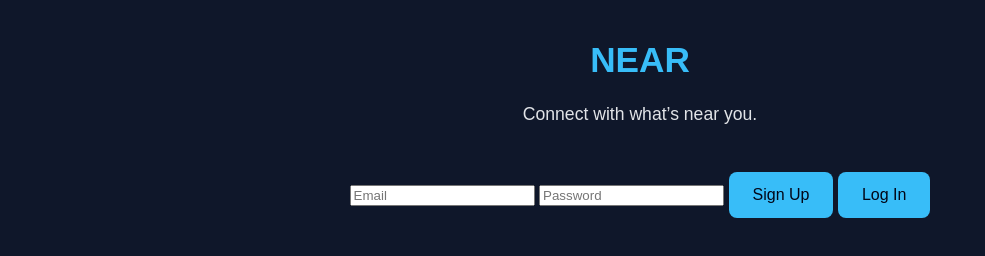
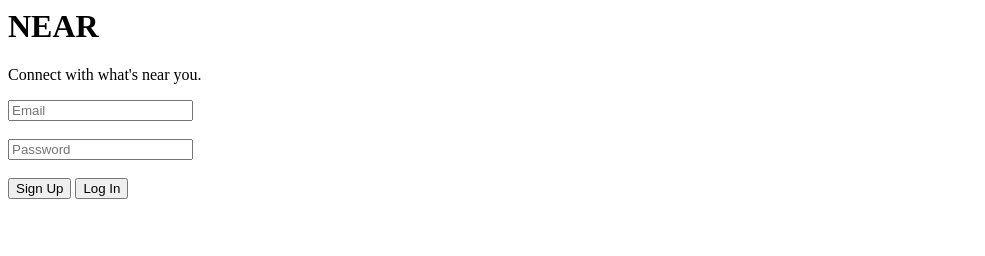
Before and after one commit to tkaralus69-ship-it/near-app, a plain HTML site: page index.html in a window 1280 px wide. Shown: the whole page, without its empty margins (0-985 px from the left). Drawn offline with Linux system fonts and the light colour scheme.

Commit message:
Update index.html

```diff
--- a/index.html
+++ b/index.html
@@ -1,25 +1,23 @@
-<!DOCTYPE html>
+<!<!DOCTYPE html>
 <html lang="en">
 <head>
-  <meta charset="UTF-8">
+  <meta charset="UTF-8" />
   <title>NEAR</title>
-  <link rel="stylesheet" href="style.css">
+  <meta name="viewport" content="width=device-width, initial-scale=1.0" />
 </head>
+<body>
 
-<body>
-  <div class="container">
-    <h1>NEAR</h1>
-    <p>Connect with what’s near you.</p>
+  <h1>NEAR</h1>
+  <p>Connect with what's near you.</p>
 
-    <input id="email" type="email" placeholder="Email" />
-    <input id="password" type="password" placeholder="Password" />
+  <input type="email" id="email" placeholder="Email" />
+  <br /><br />
+  <input type="password" id="password" placeholder="Password" />
+  <br /><br />
 
-    <button id="signupBtn">Sign Up</button>
-    <button id="loginBtn">Log In</button>
+  <button id="signupBtn">Sign Up</button>
+  <button id="loginBtn">Log In</button>
 
-    <p id="status"></p>
-  </div>
-
-  <script type="module" src="script.js"></script>
+  <script type="module" src="index.js"></script>
 </body>
 </html>
```
